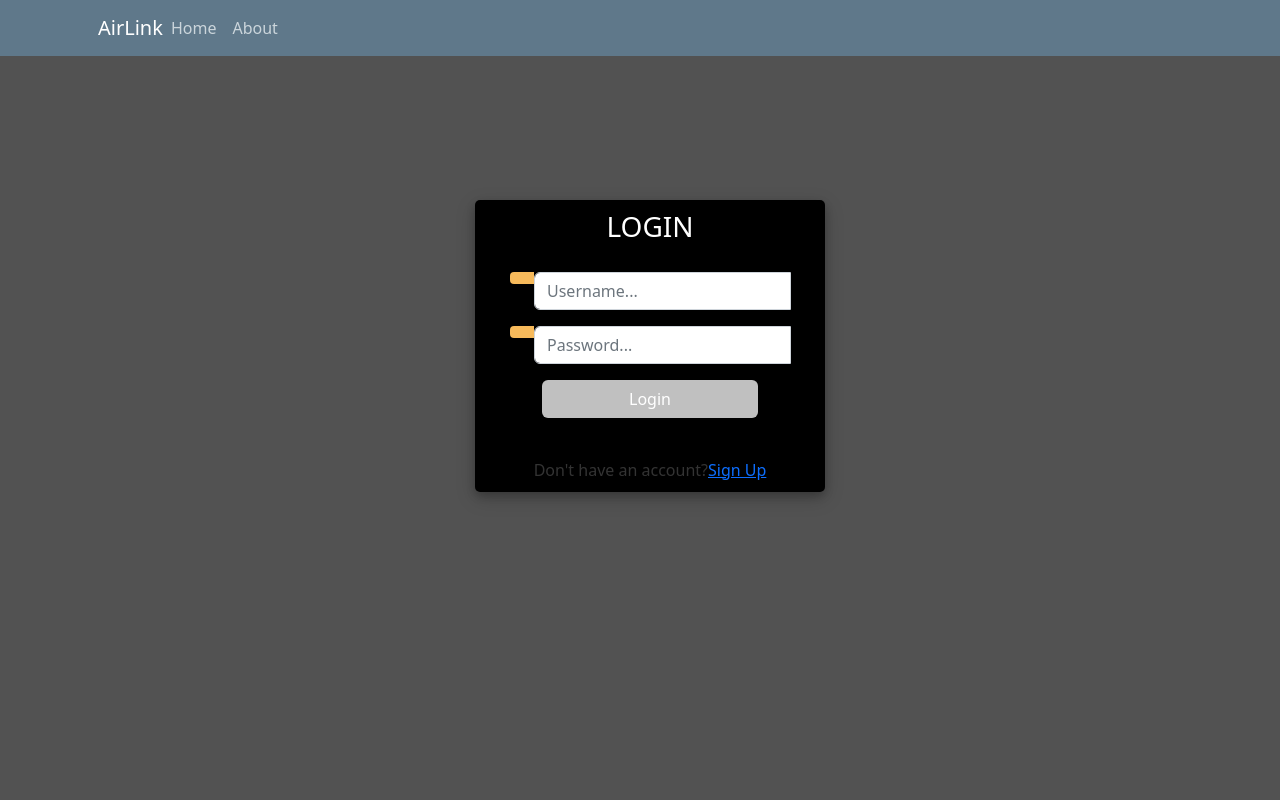
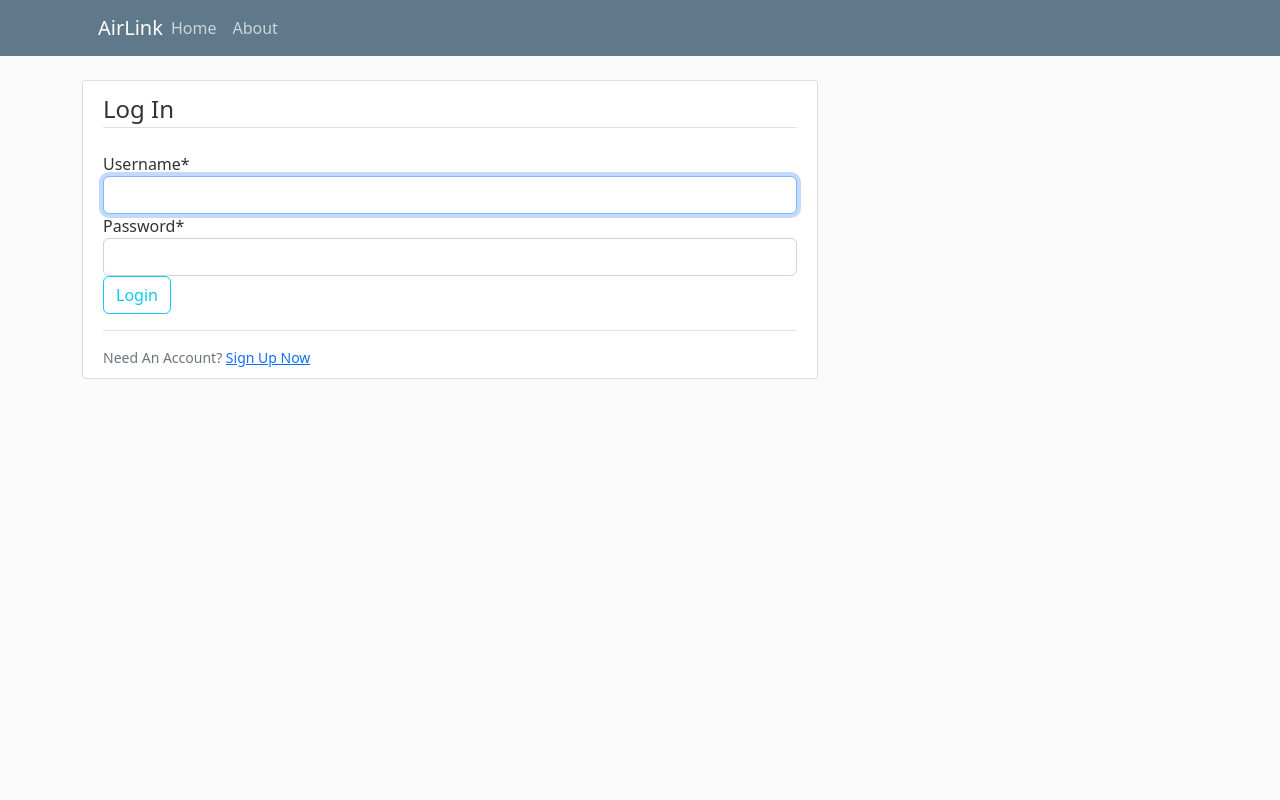
Before and after one commit to tanzim10/CSE_311_Project-Airplane-Management-System, a Django app: page /login/ in a window 1280 px wide. Run offline with Django 4.2, Linux system fonts and the light colour scheme; some libraries are stand-ins or nearby versions.

Commit message:
User Registration and Login updated

```diff
--- a/Airline/urls.py
+++ b/Airline/urls.py
@@ -15,8 +15,14 @@ Including another URLconf
 """
 from django.contrib import admin
 from django.urls import path, include
+from django.contrib.auth import views as auth_views
+from AirlineMS import views as main_views
 
 urlpatterns = [
     path('admin/', admin.site.urls),
     path('', include('AirlineMS.urls')),
+    path('login/',auth_views.LoginView.as_view(template_name ='AirlineMS/login.html'), name ='login'),
+    path('logout/',auth_views.LogoutView.as_view(template_name ='AirlineMS/logout.html'), name ='logout'),
+    path('profile/', main_views.profile, name='profile'),
+
 ]
--- a/AirlineMS/templates/AirlineMS/base.html
+++ b/AirlineMS/templates/AirlineMS/base.html
@@ -29,13 +29,19 @@
           </button>
           <div class="collapse navbar-collapse" id="navbarToggle">
             <div class="navbar-nav mr-auto">
-              <a class="nav-item nav-link" href="/">Home</a>
-              <a class="nav-item nav-link" href="about/">About</a>
+              <a class="nav-item nav-link" href="{% url 'Air-home' %}">Home</a>
+              <a class="nav-item nav-link" href="{% url 'Air-about' %}">About</a>
             </div>
             <!-- Navbar Right Side -->
             <div class="navbar-nav" style="position: relative; left:1000px;" >
-              <a class="nav-item nav-link" href="login/">Login</a>
-              <a class="nav-item nav-link" href="register/"> Signup</a>
+                {% if user.is_authenticated %}
+                 <a class="nav-item nav-link" href="{% url 'profile' %}">Profile</a>
+                <a class="nav-item nav-link" href="{% url 'logout' %}">Logout</a>
+
+                {%else %}
+                    <a class="nav-item nav-link" href="{% url 'login' %}">Login</a>
+                    <a class="nav-item nav-link" href="{% url 'Air-register' %}"> Signup</a>
+                {% endif %}
             </div>
           </div>
         </div>
@@ -45,6 +51,13 @@
     <main role="main" class="container">
       <div class="row">
         <div class="col-md-8">
+            {% if messages %}
+            {% for message in messages %}
+              <div class="alert alert-{{ message.tags }}">
+                {{ message }}
+              </div>
+            {% endfor %}
+          {% endif %}
           {% block content %}{% endblock %}
         </div>
       </div>
--- a/AirlineMS/templates/AirlineMS/login.html
+++ b/AirlineMS/templates/AirlineMS/login.html
@@ -1,120 +1,22 @@
 {% extends 'AirlineMS/base.html' %}
+{% load crispy_forms_tags %}
 {% block content %}
-<head>
-	<title>Login</title>
 
-
-
-	<style>
-		body,
-		html {
-			margin: 0;
-			padding: 0;
-			height: 10%;
-			background: #525252 !important;
-		}
-		.user_card {
-			width: 350px;
-			margin-top: 200px;
-			margin-bottom: auto;
-			margin-left-1000px;
-			background: #000000;
-			position: relative;
-			left : 200px;
-			display: flex;
-			justify-content: center;
-			flex-direction: column;
-			padding: 10px;
-			box-shadow: 0 4px 8px 0 rgba(0, 0, 0, 0.2), 0 6px 20px 0 rgba(0, 0, 0, 0.19);
-			-webkit-box-shadow: 0 4px 8px 0 rgba(0, 0, 0, 0.2), 0 6px 20px 0 rgba(0, 0, 0, 0.19);
-			-moz-box-shadow: 0 4px 8px 0 rgba(0, 0, 0, 0.2), 0 6px 20px 0 rgba(0, 0, 0, 0.19);
-			border-radius: 5px;
-
-		}
-
-		.form_container {
-			margin-top: 20px;
-		}
-
-		#form-title{
-			color: #fff;
-
-		}
-
-		.login_btn {
-			width: 100%;
-			background: #C0C0C0 !important;
-			color: white !important;
-		}
-		.login_btn:focus {
-			box-shadow: none !important;
-			outline: 0px !important;
-		}
-		.login_container {
-			padding: 0 2rem;
-		}
-		.input-group-text {
-			background: #f7ba5b !important;
-			color: white !important;
-			border: 0 !important;
-			border-radius: 0.25rem 0 0 0.25rem !important;
-		}
-		.input_user,
-		.input_pass:focus {
-			box-shadow: none !important;
-			outline: 0px !important;
-		}
-
-		#messages{
-			background-color: grey;
-			color: #fff;
-			padding: 10px;
-			margin-top: 10px;
-		}
-	</style>
-
-</head>
-<body>
-	<div class="container h-100">
-		<div class="d-flex justify-content-center h-100">
-			<div class="user_card">
-				<div class="d-flex justify-content-center">
-
-
-					<h3 id="form-title">LOGIN</h3>
-				</div>
-				<div class="d-flex justify-content-center form_container">
-					<form method="POST" action="">
-						<div class="input-group mb-3">
-							<div class="input-group-append">
-								<span class="input-group-text"><i class="fas fa-user"></i></span>
-							</div>
-							<input type="text" name="username" placeholder="Username..." class="form-control">
-						</div>
-						<div class="input-group mb-2">
-							<div class="input-group-append">
-								<span class="input-group-text"><i class="fas fa-key"></i></span>
-							</div>
-								<input type="password" name="password" placeholder="Password..." class="form-control" >
-						</div>
-
-							<div class="d-flex justify-content-center mt-3 login_container">
-				 				<input class="btn login_btn" type="submit" value="Login">
-				   			</div>
-					</form>
-
-				</div>
-
-				<div class="mt-4">
-					<div class="d-flex justify-content-center links">
-						Don't have an account? <a href="register/" class="ml-2">Sign Up</a>
-					</div>
-
-				</div>
-			</div>
-		</div>
-	</div>
-</body>
-
-
-{% endblock %}
+    <div class="content-section">
+        <form method="POST">
+            {% csrf_token %}
+            <fieldset class="form-group">
+                <legend class="border-bottom mb-4">Log In</legend>
+                {{ form|crispy}}
+            </fieldset>
+            <div class="form-group">
+                <button class="btn btn-outline-info" type="submit">Login</button>
+            </div>
+        </form>
+        <div class="border-top pt-3">
+            <small class="text-muted">
+                Need An Account? <a class="ml-2" href="{% url 'Air-register' %}">Sign Up Now</a>
+            </small>
+        </div>
+    </div>
+{% endblock content %}
--- a/AirlineMS/urls.py
+++ b/AirlineMS/urls.py
@@ -4,8 +4,7 @@ from . import views
 urlpatterns = [
     path('',views.home, name ='Air-home'),
     path('about/',views.about,name = 'Air-about'),
-    path('login/',views.login, name ='Air-login'),
-    path('register',views.register, name ='Air-register'),
+    path('register/',views.register, name ='Air-register'),
 
 
 
--- a/AirlineMS/views.py
+++ b/AirlineMS/views.py
@@ -1,7 +1,9 @@
-from django.shortcuts import render
+from django.shortcuts import render , redirect
 from django.http import HttpResponse
 from django.contrib.auth.forms import UserCreationForm
 from .forms import CreateUserForm
+from django.contrib import messages
+from django.contrib.auth.decorators import login_required
 
 
 airline = [
@@ -37,14 +39,25 @@ def login(request):
     return render(request, 'AirlineMS/login.html',)
 
 
-def register(request):
+def register(response):
     form = CreateUserForm()
 
-    if request.method =='POST':
-        form = CreateUserForm(request.POST)
+    if response.method =='POST':
+        form = CreateUserForm(response.POST)
         if form.is_valid():
             form.save()
+            username = form.cleaned_data.get('username')
+            messages.success(response, f'Your account has been created! You are able to Login.')
+            return redirect('login')
+
+    else:
+        form = CreateUserForm()
 
 
     context = {'form': form}
-    return render(request, 'AirlineMS/register.html',context)
+    return render(response, 'AirlineMS/register.html',context)
+
+@login_required
+def profile(response):
+
+    return render(response, 'AirlineMS/profile.html')
```
Also changed, not shown: Airline/settings.py (+7 -1 lines), AirlineMS/forms.py (+1 -13 lines), AirlineMS/templates/AirlineMS/logout.html (added, +11 -0 lines), AirlineMS/templates/AirlineMS/profile.html (added, +13 -0 lines), AirlineMS/templates/AirlineMS/register.html (+18 -14 lines), 2 other files.
